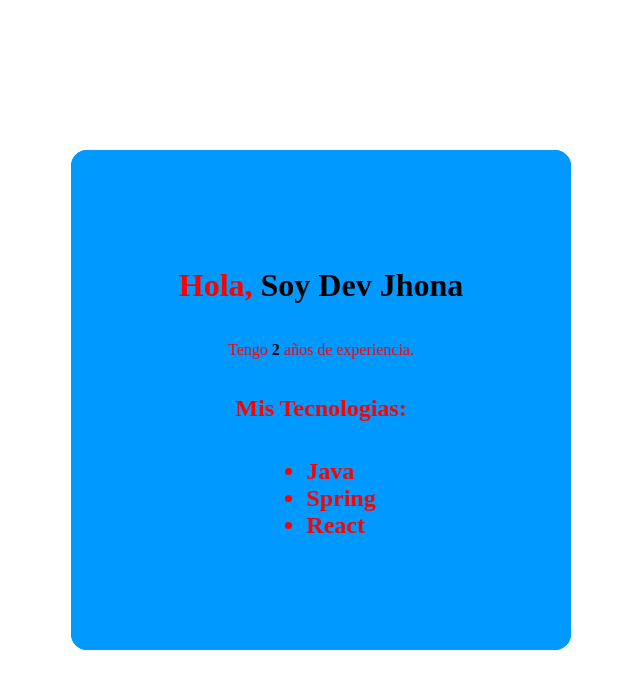
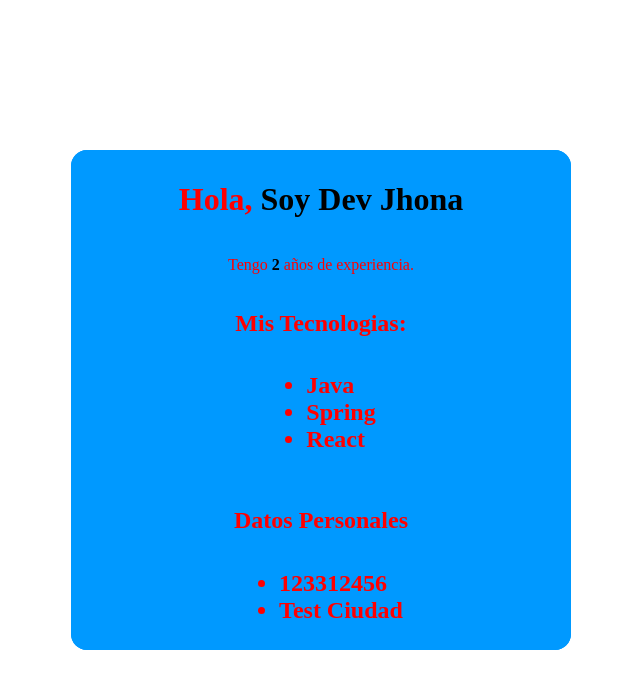
Before and after one commit to Jhonatanisai8/app-repaso-react, a React (Vite) app: page / in a window 1280 px wide. Shown: the top 688 px of the page, without its empty margins (319-959 px from the left). Built offline with nearby package versions, Linux system fonts and the light colour scheme.

Commit message:
variables objetos en jsx

```diff
--- a/src/components/PerfilUsuario.jsx
+++ b/src/components/PerfilUsuario.jsx
@@ -4,6 +4,10 @@
 const nombre = "Dev Jhona"
 const experiencia = 2
 const tecnologias = ["Java", "Spring", "React"];
+const datosPersonales = {
+    telefono: "123312456",
+    ciudad: "Test Ciudad"
+}
 const PerfilUsuario = () => {
     return (
         <div>
@@ -15,6 +19,12 @@
                     <li key={tech}>{tech}</li>
                 ))}
             </ul>
+            <br />
+            <h2>Datos Personales</h2>
+            <ul>
+                <li>{datosPersonales.telefono}</li>
+                <li>{datosPersonales.ciudad}</li>
+            </ul>
         </div>
     )
 }
```
